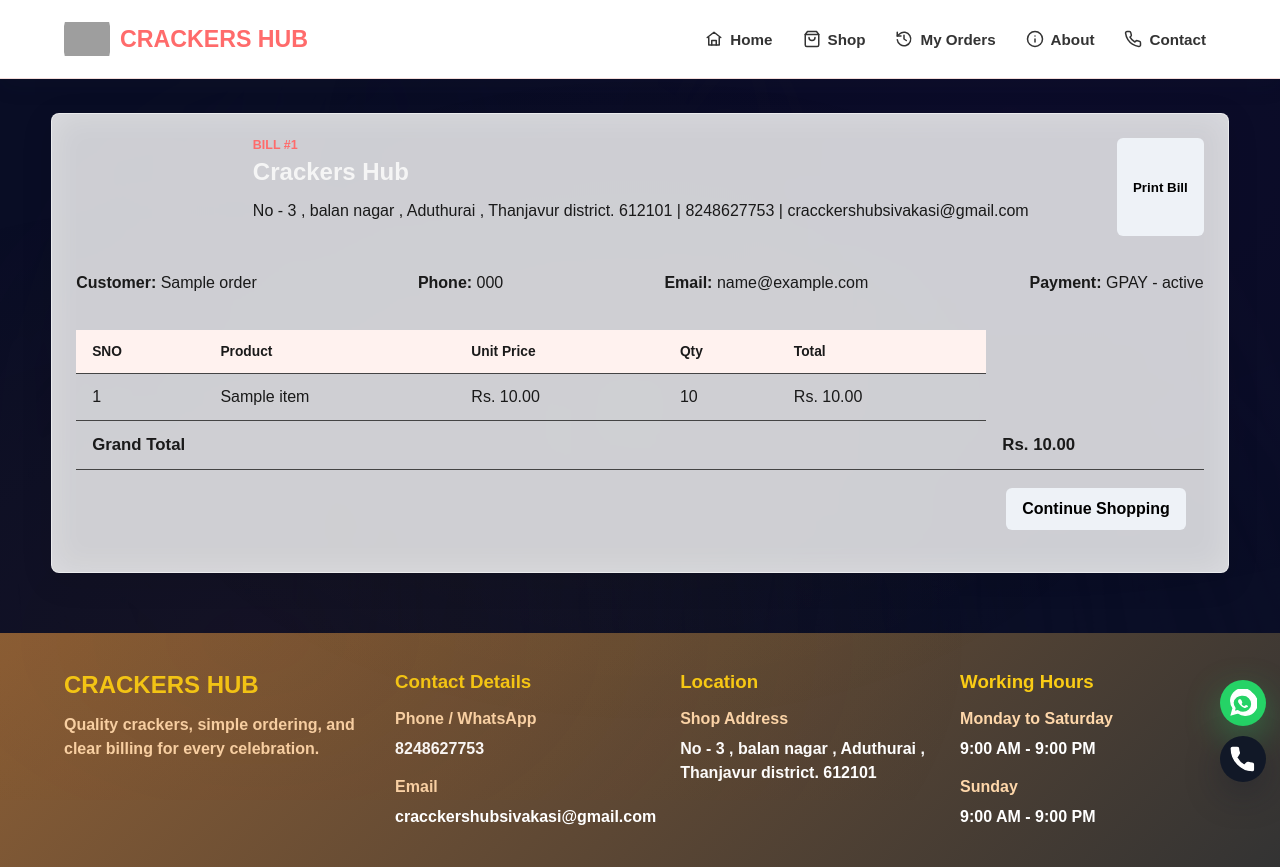
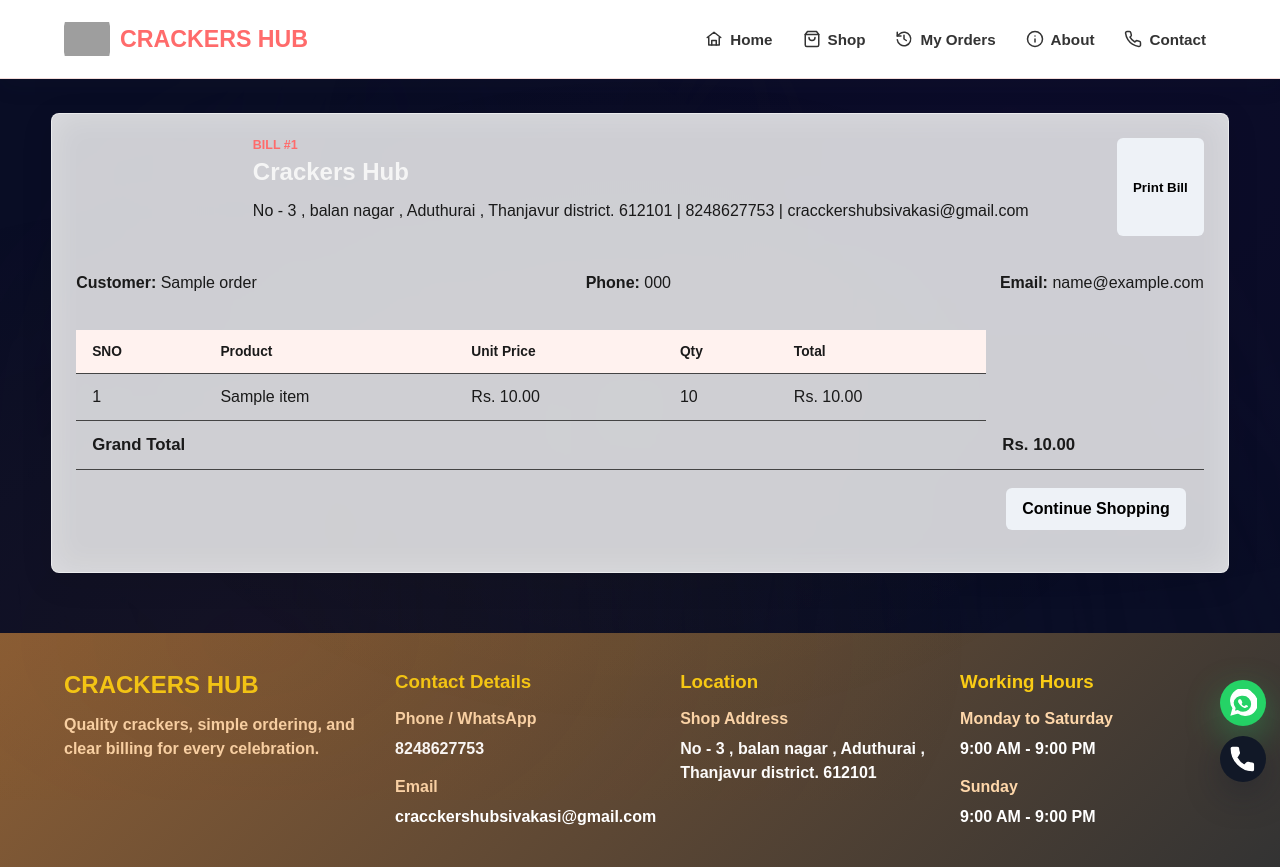
Before and after one commit to Kathir461/CracckersHub, a Flask app: page /bill/1 in a window 1280 px wide. Run offline with Flask 3, Linux system fonts and the light colour scheme; tables that the repository leaves empty hold one stand-in row (values such as "Sample post"); data that the repository does not hold is empty; grey boxes are pictures that could not be loaded.

Commit message:
payment update

```diff
--- a/templates/customer/bill.html
+++ b/templates/customer/bill.html
@@ -22,7 +22,6 @@
     <p><strong>Customer:</strong> {{ order.customer_name }}</p>
     <p><strong>Phone:</strong> {{ order.phone }}</p>
     <p><strong>Email:</strong> {{ order.email }}</p>
-    <p><strong>Payment:</strong> {{ order.payment_method|upper }} - {{ order.payment_status }}</p>
   </div>
 
   <table class="product-table">
```
